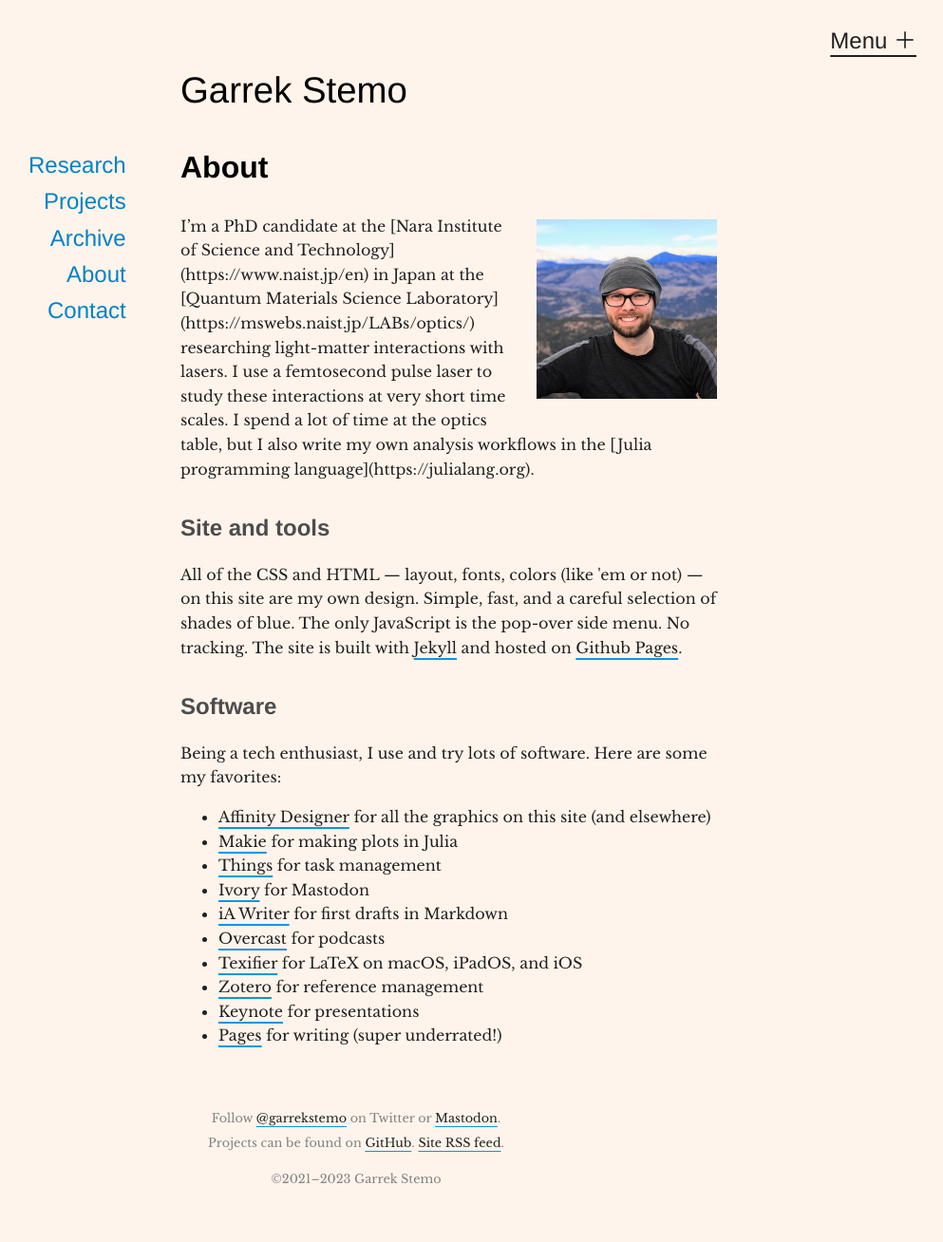
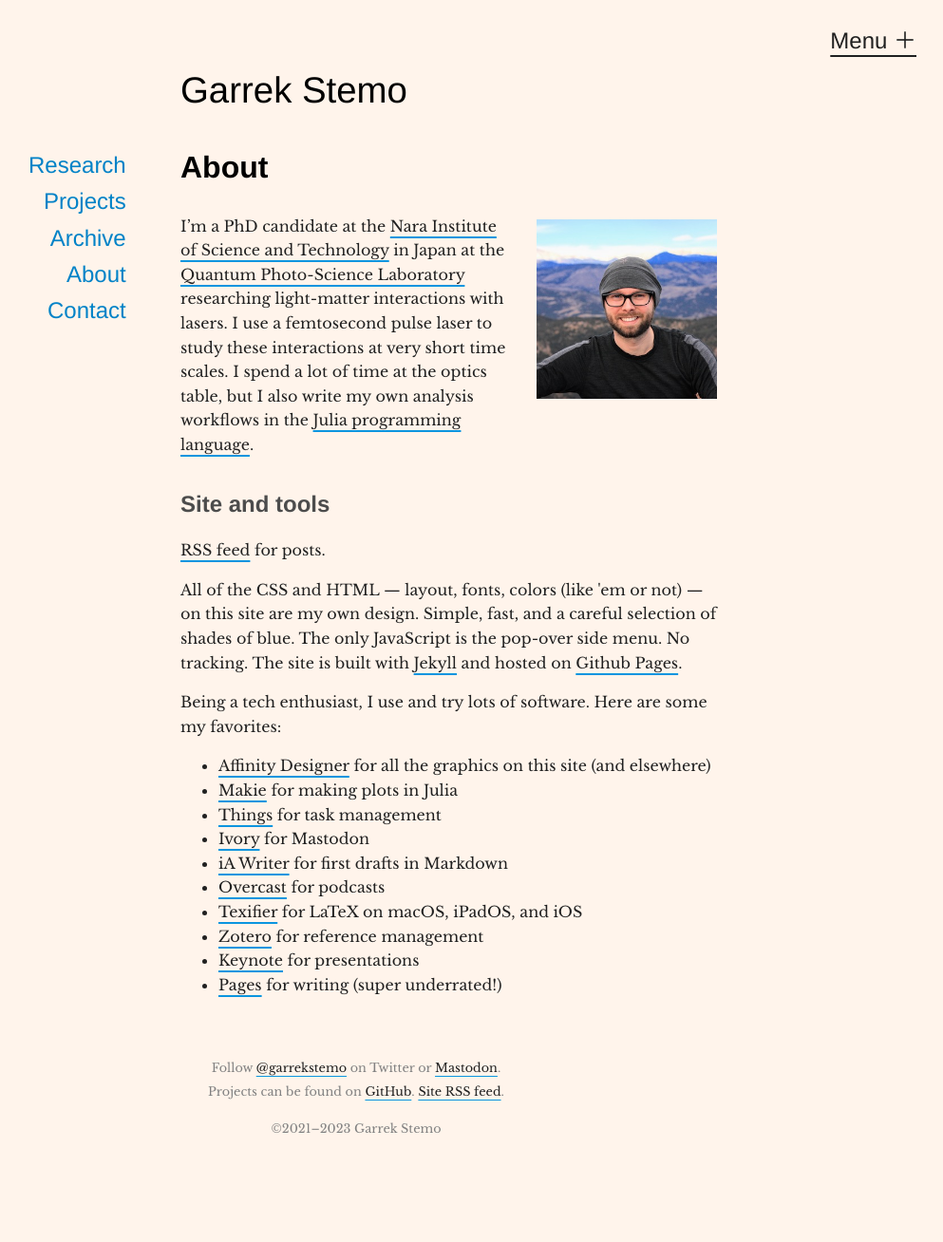
Before and after one commit to garrekstemo/garrekstemo.github.io, a Jekyll site: the page built from about.html, in a window 1280 px wide. Shown: the whole page at 95% size, without its empty margins (265-1258 px from the left). Built offline with Jekyll 4.4.1, drawn with Linux system fonts in a browser that asks for light colours; after the commit the page ends 1255 px from its top, so only the background shows below that.

Commit message:
Swap Markdown for html

```diff
--- a/about.html
+++ b/about.html
@@ -10,18 +10,22 @@ permalink: /about/
     <img src="/assets/images/about/small-profile.jpg" alt="Garrek Stemo"/>
 </figure>
 
-I’m a PhD candidate at the [Nara Institute of Science and Technology](https://www.naist.jp/en) in Japan at the [Quantum Materials Science Laboratory](https://mswebs.naist.jp/LABs/optics/) researching light-matter interactions with lasers. I use a femtosecond pulse laser to study these interactions at very short time scales. I spend a lot of time at the optics table, but I also write my own analysis workflows in the [Julia programming language](https://julialang.org).
+I’m a PhD candidate at the <a href="https://www.naist.jp/en">Nara Institute of Science and Technology</a>
+in Japan at the <a href="https://mswebs.naist.jp/LABs/optics/">Quantum Photo-Science Laboratory</a> researching light-matter interactions with lasers. I use a femtosecond pulse laser to study these interactions at very short time scales. I spend a lot of time at the optics table, but I also write my own analysis workflows in the <a href="https://julialang.org">Julia programming language</a>.
 
 
 <h3>Site and tools</h3>
 
+<a href="/feed.xml">RSS feed</a> for posts.
+
+<p>
 All of the CSS and HTML &mdash; layout, fonts, colors (like 'em or not) &mdash; on this site are my own design.
 Simple, fast, and a careful selection of shades of blue.
 The only JavaScript is the pop-over side menu.
 No tracking.
 The site is built with <a href="https://jekyllrb.com">Jekyll</a> and hosted on <a href="https://pages.github.com">Github Pages</a>.
+</p>
 
-<h3>Software</h3>
 
 Being a tech enthusiast, I use and try lots of software.
 Here are some my favorites:
```
